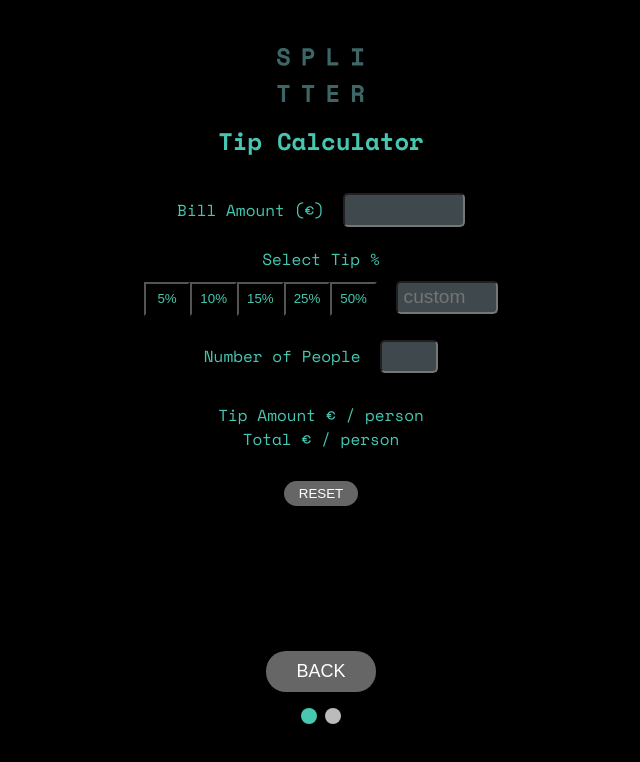
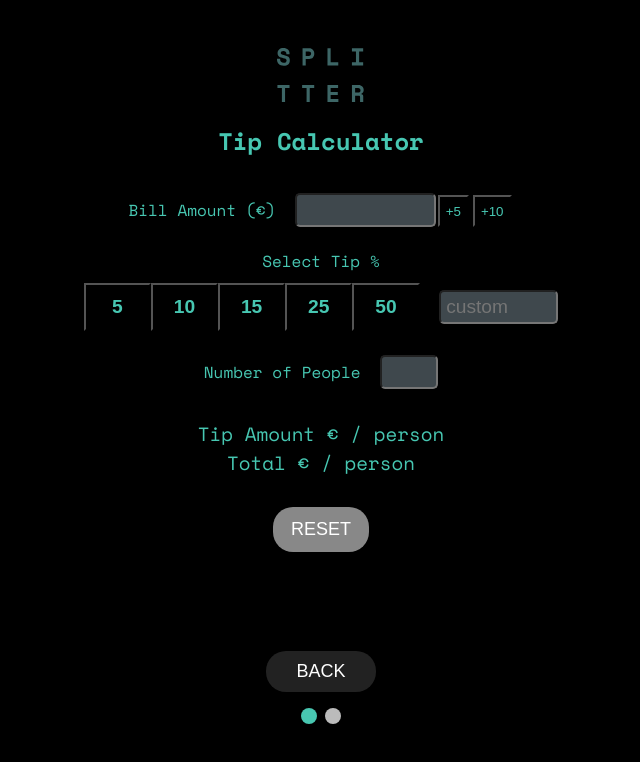
Before and after one commit to andrewneilclarke/tip-calculator-react, a React (Create React App) app: page /main in a window 1280 px wide. Shown: the top 762 px of the page, without its empty margins (319-959 px from the left). Built offline with nearby package versions, Linux system fonts and the light colour scheme.

Commit message:
minor style change

```diff
--- a/src/App.js
+++ b/src/App.js
@@ -1,4 +1,4 @@
-import Header from './components/Header'
+  import Header from './components/Header'
 import MainCard from './components/MainCard';
 import { BrowserRouter as Router, Route, Switch, Link } from 'react-router-dom'
 import Home from './components/Home';
--- a/src/components/Bill.js
+++ b/src/components/Bill.js
@@ -1,20 +1,27 @@
-const Bill = ( { bill, setBill, tip, setTip, people, setPeople } ) => {
-
+const Bill = ({ bill, setBill, tip, setTip, people, setPeople }) => {
+    const addFive = () => {
+        setBill(+bill + +5)
+    }
+    const addTen = () => {
+        setBill(+bill + +10)
+    }
     return (
         <div className="form">
             <div className="bill">
                 <label className="form-label" htmlFor="Bill">Bill Amount (€)</label>
-                    <input name="Bill" type="number" id="Bill" value={bill} onChange={(e) => setBill(e.target.value)}/>
+                <input name="Bill" type="number" id="Bill" value={bill} onChange={(e) => setBill(e.target.value)} />
+                <button onClick={addFive}>+5</button>
+                <button onClick={addTen}>+10</button>
             </div>
 
             <div className="tip">
                 <p className="form-label">Select Tip %</p>
                 <div className="options">
-                        <button onClick={() => setTip(5)}>5%</button>
-                        <button onClick={() => setTip(10)}>10%</button>
-                        <button onClick={() => setTip(15)}>15%</button>
-                        <button onClick={() => setTip(25)}>25%</button>
-                        <button onClick={() => setTip(50)}>50%</button>
+                    <button onClick={() => setTip(5)}>5</button>
+                    <button onClick={() => setTip(10)}>10</button>
+                    <button onClick={() => setTip(15)}>15</button>
+                    <button onClick={() => setTip(25)}>25</button>
+                    <button onClick={() => setTip(50)}>50</button>
                     <input name="CustomTip" id="CustomTip" placeholder="custom" onChange={(e) => setTip(e.target.value)} />
                 </div>
             </div>
--- a/src/index.css
+++ b/src/index.css
@@ -4,7 +4,7 @@ body,
 p {
   margin: 0;
   padding: 0;
-  background: black;
+  background: rgb(0, 0, 0);
   font-family: "Space Mono", monospace, sans-serif;
   color: rgb(71, 199, 178);
 }
@@ -48,7 +48,7 @@ a {
   display: block;
   font-size: large;
   border: none;
-  background: #666;
+  background: #222;
   color: white;
   cursor: pointer;
   outline: none;
@@ -103,7 +103,9 @@ a {
   color: rgb(71, 199, 178);
   height: 2.5em;
   width: 3.5em;
-  font-size: 0.8;
+  font-size: 1.2rem;
+  font-weight: 900;
+
 }
 .options button:focus {
   border: 1px solid white;
@@ -127,8 +129,11 @@ label {
   margin: 10px;
 }
 
-.form .tip {
-  /* margin: 10px; */
+.form .bill button {
+  background: none;
+  margin: 2px;
+  height: 2rem;
+  color: rgb(71, 199, 178);
 }
 .form .people {
   margin-top: 1.5em;
@@ -136,9 +141,10 @@ label {
 
 /* RESET BUTTON */
 .calculator button {
-  padding: 5px 15px;
+  font-size: large;
+  padding: 12px 18px;
   /* width: 100%; */
-  background-color: #666;
+  background-color: #888;
   border-radius: 20px;
   border: none;
   outline: none;
@@ -164,6 +170,7 @@ label {
 .calculator {
   display: flex;
   flex-direction: column;
+  font-size: larger;
 }
 .calculator-info {
   text-align: center;
@@ -182,3 +189,10 @@ input::-webkit-inner-spin-button {
 input[type="number"] {
   -moz-appearance: textfield;
 }
+
+/* Media Queries */
+@media (max-width: 471px) {
+  #CustomTip {
+    margin-top: 10px;
+  }
+ }
```
Lines whose indentation alone changed are shown as unchanged.
